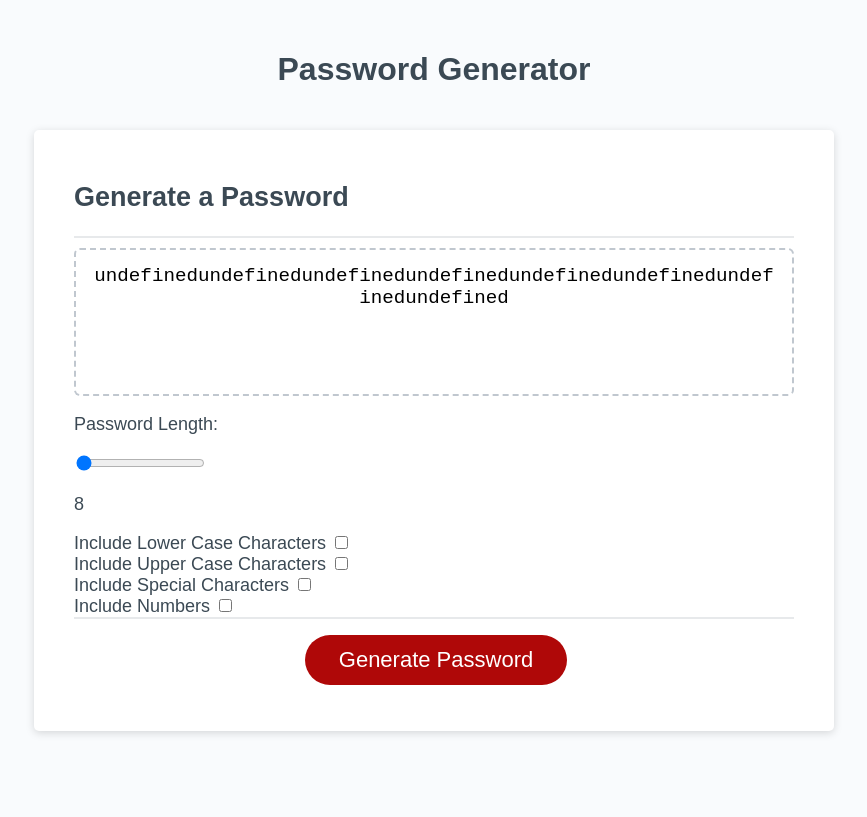
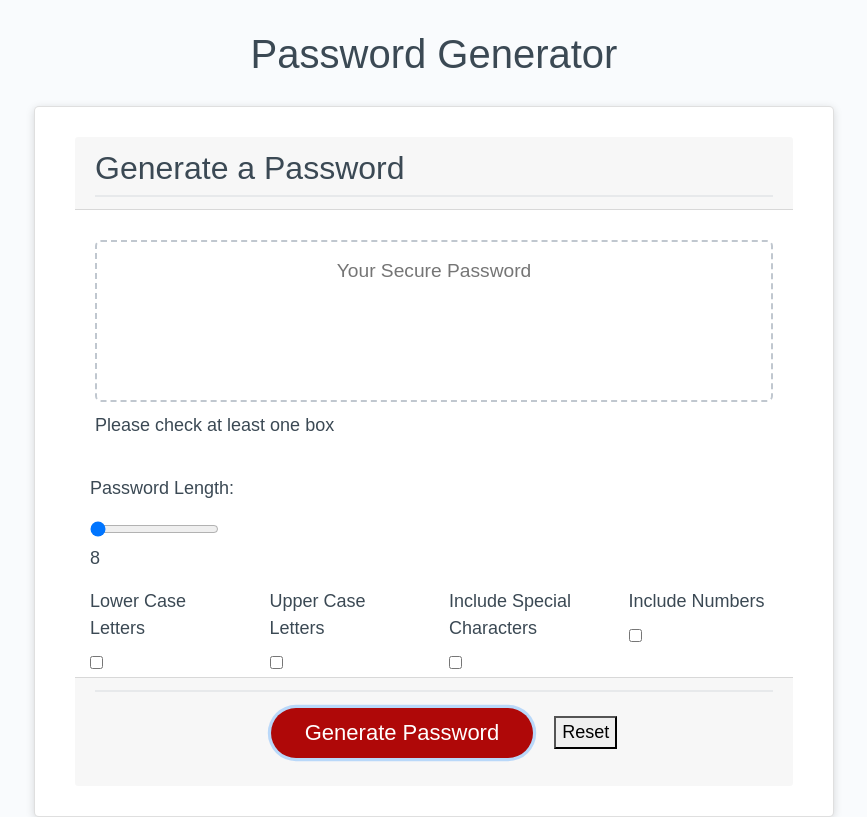
Before and after one commit to lhirsch1/passwordGenerator, a plain HTML site: page index.html in a window 1280 px wide. Both pictures are taken after a click on the button "Generate Password". Shown: the whole page, without its empty margins (206-1073 px from the left). Drawn offline with nearby package versions, Linux system fonts and the light colour scheme.

Commit message:
added functionality if user does not select any boxes

```diff
--- a/index.html
+++ b/index.html
@@ -5,8 +5,12 @@
     <meta name="viewport" content="width=device-width, initial-scale=1.0" />
     <meta http-equiv="X-UA-Compatible" content="ie=edge" />
     <title>Password Generator</title>
+    <link rel="stylesheet" href="https://stackpath.bootstrapcdn.com/bootstrap/4.4.1/css/bootstrap.min.css" integrity="sha384-Vkoo8x4CGsO3+Hhxv8T/Q5PaXtkKtu6ug5TOeNV6gBiFeWPGFN9MuhOf23Q9Ifjh" crossorigin="anonymous">
+
     <link rel="stylesheet" href="style.css" />
   </head>
+
+
   <body>
     <div class="wrapper">
       <header>
@@ -23,8 +27,9 @@
             placeholder="Your Secure Password"
             aria-label="Generated Password"
           ></textarea>
+          <p class="passFail"></p>
         </div>
-        <form class="container">
+        <div class="container">
           <div class="row">
             <div class="col-12">
               <p>Password Length:</p>
@@ -34,13 +39,13 @@
             </div>
           </div>
           <div class="row">
-            <div class="col-3-">
-                <label for="lowerCheck">Include Lower Case Characters</label>
+            <div class="col-3">
+                <label for="lowerCheck">Lower Case Letters</label>
                 <input type="checkbox" id="lowerCheck">
 
             </div>
             <div class="col-3">
-              <label for="upperCheck">Include Upper Case Characters</label>
+              <label for="upperCheck">Upper Case Letters</label>
               <input type="checkbox" id="upperCheck">
             </div>
             <div class="col-3">
@@ -52,9 +57,10 @@
               <input type="checkbox" id="numberCheck">
             </div>
           </div>
-        </form>
+        </div>
         <div class="card-footer">
           <button id="generate" class="btn">Generate Password</button>
+          <button id="reset">Reset</button>
         </div>
       </div>
     </div>
--- a/script.js
+++ b/script.js
@@ -20,6 +20,8 @@ var passwordArray = [];
 var password = "";
 //selecting password holder in DOM
 var passwordText = document.querySelector("#password");
+//selecting holder for fail message
+var passFail = document.querySelector(".passFail");
 
 
 // variables for user input checkboxes
@@ -53,7 +55,12 @@ generateBtn.addEventListener("click", function(){
 
 
 
+    if(lowerCheck.checked !== true && upperCheck.checked !== true && specCheck.checked !== true && numberCheck.checked !== true){
 
+        passFail.textContent = "Please check at least one box";
+      }
+      else{
+          passFail.textContent = ""
   //These four if statements are used to add a set of characters to the string passwordOptions
 
   //lower case
@@ -83,10 +90,7 @@ generateBtn.addEventListener("click", function(){
     passwordOptions = passwordOptions.concat(numberList);
   }
 
-  if(lowerCheck !== true && upperCheck !== true && specCheck !== true && numberCheck !== true){
-    var passwordText = document.querySelector("#password");
-    passwordText.textContent = "Please check at least one box";
-  }
+
 
 
 
@@ -113,20 +117,22 @@ generateBtn.addEventListener("click", function(){
     //console.log(password);
   }
 
+  console.log(password);
 
 
 
-  passwordText.value = password;
 
   //resets password and password option string
-  password = "";
-  passwordOptions="";
-  passwordArray = [];
+
   //if no checked, tell user
 
 
 
-
+      }
+      passwordText.value = password;
+    password = "";
+  passwordOptions="";
+  passwordArray = [];
 });
 
 
```
